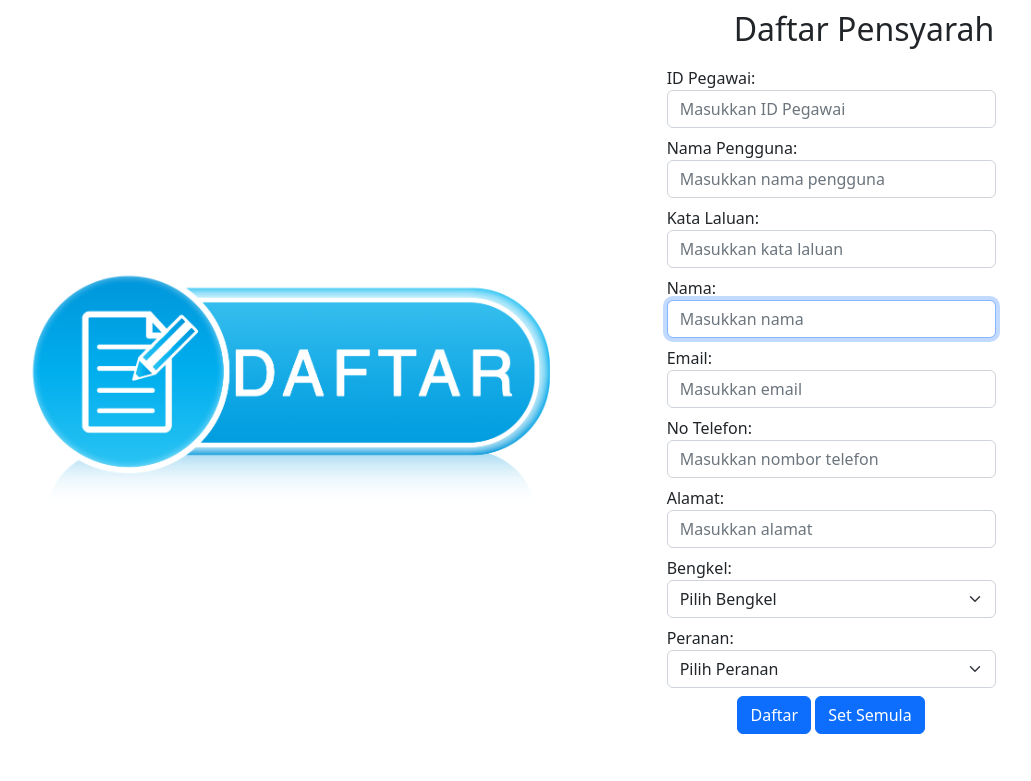
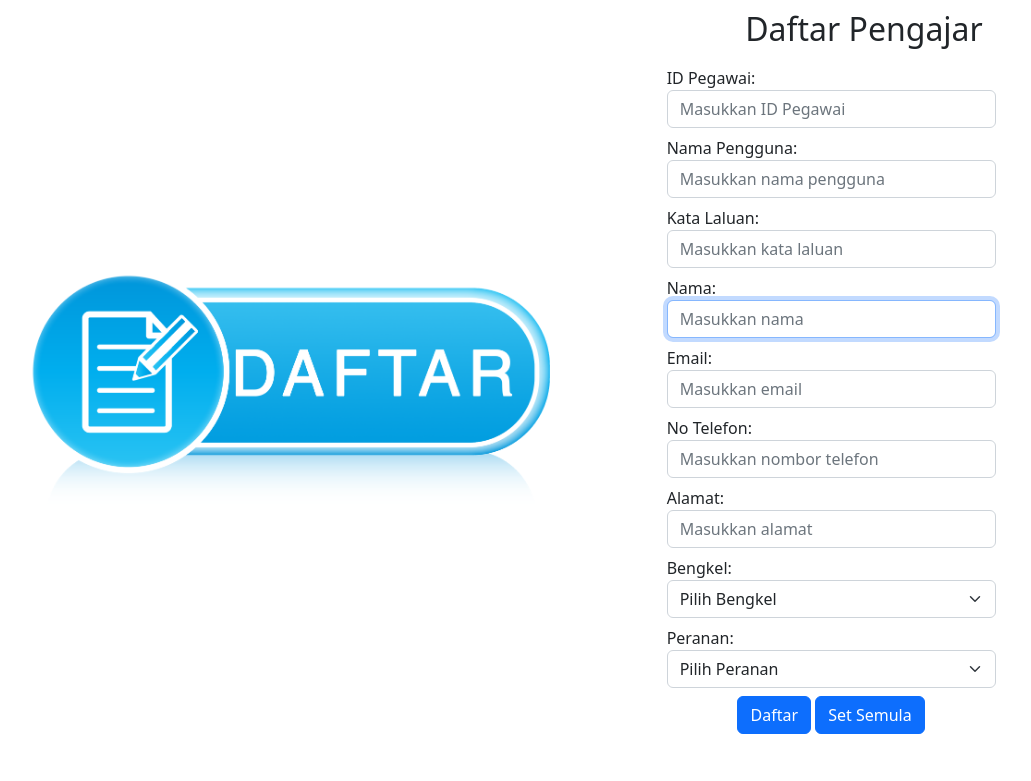
Before and after one commit to kathirpathy/Etugas, a PHP site: page /daftar_pengajar.php in a window 1280 px wide. Shown: the part 81-862 px from the top of the page, without its empty margins (90-1121 px from the left). Run offline with PHP 8.4, Linux system fonts and the light colour scheme; some libraries are stand-ins or nearby versions.

Commit message:
Penukarakan Text

```diff
--- a/daftar_pengajar.php
+++ b/daftar_pengajar.php
@@ -66,7 +66,7 @@
                     <img src="img/daftar1.png" class="img-fluid" alt="Sample image"></div>
                     <div class="col-md-8 col-lg-0 col-xl-4 offset-xl-1">
                       <div class="container-sm">
-                        <h2>Daftar Pensyarah</h2>
+                        <h2>Daftar Pengajar</h2>
 
   <!--form-->
   <form class="form-horizontal" role="form" action="" method="post">
```
